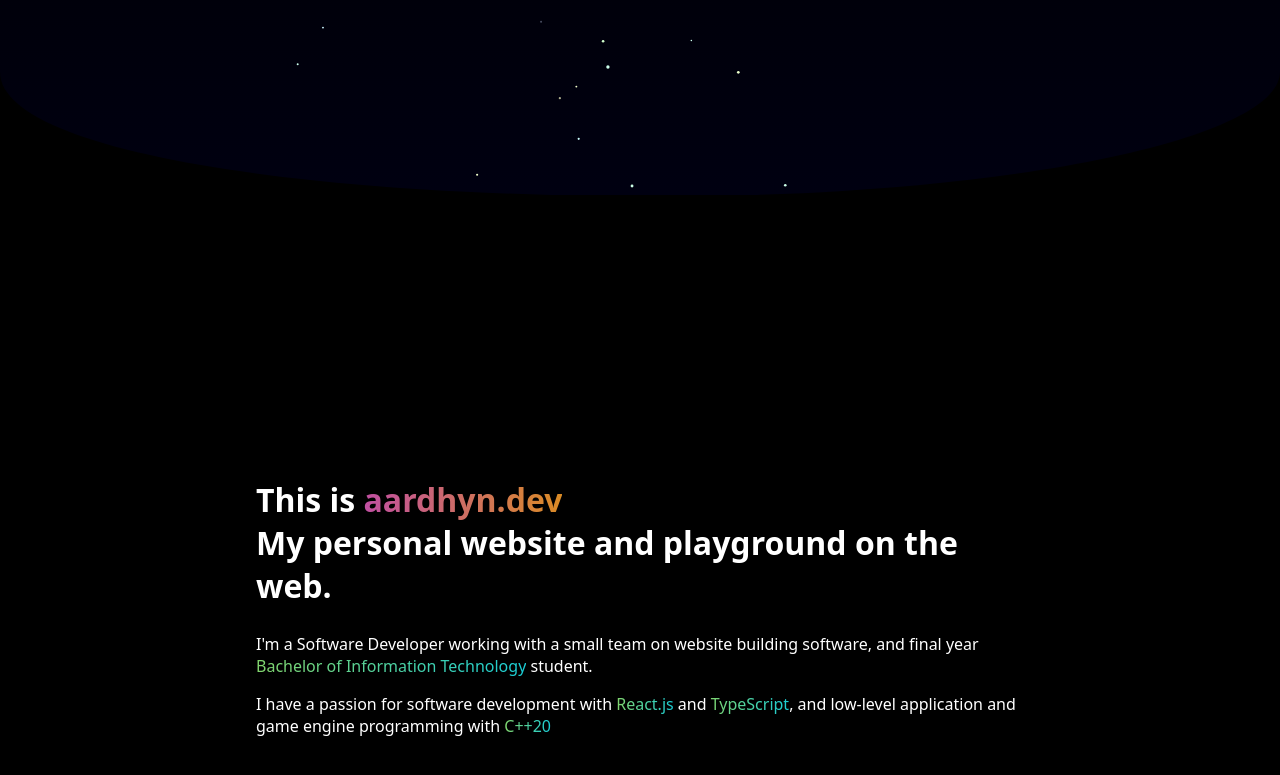
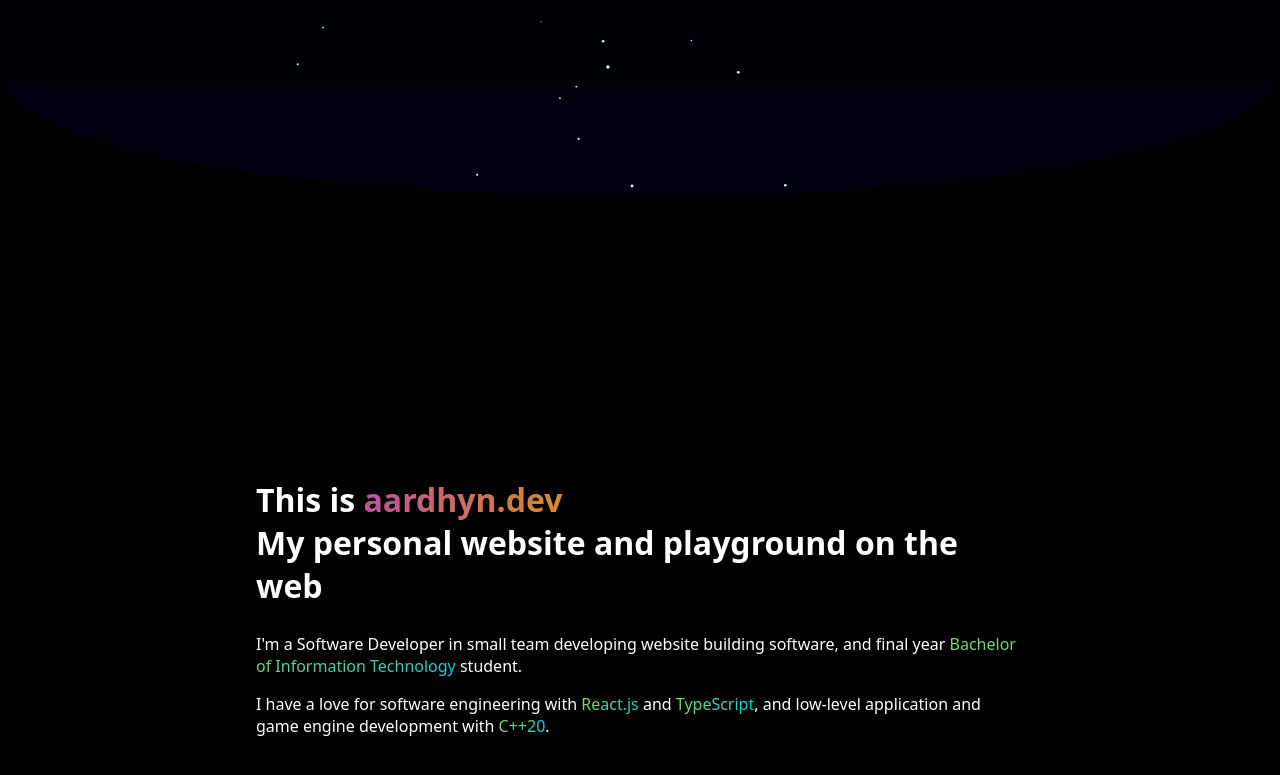
Before and after one commit to aardhyn/aardhyn, a React (Vite) app: page / in a window 1280 px wide. Shown: the part 317-1092 px from the top of the page. Built offline with nearby package versions, Linux system fonts and the light colour scheme.

Commit message:
chore: wording changes

```diff
--- a/src/sections/+Intro.tsx
+++ b/src/sections/+Intro.tsx
@@ -6,17 +6,17 @@ export function Intro() {
       <H1>
         This is <G warm>aardhyn.dev</G>
         <br />
-        My personal website and playground on the web.
+        My personal website and playground on the web
       </H1>
       <P>
-        I'm a Software Developer working with a small team on website building
+        I'm a Software Developer in small team developing website building
         software, and final year <G cool>Bachelor of Information Technology</G>{" "}
         student.
       </P>
       <P>
-        I have a passion for software development with <G cool>React.js</G> and
+        I have a love for software engineering with <G cool>React.js</G> and
         <G cool> TypeScript</G>, and low-level application and game engine
-        programming with <G cool>C++20</G>
+        development with <G cool>C++20</G>.
       </P>
     </Root>
   );
```
